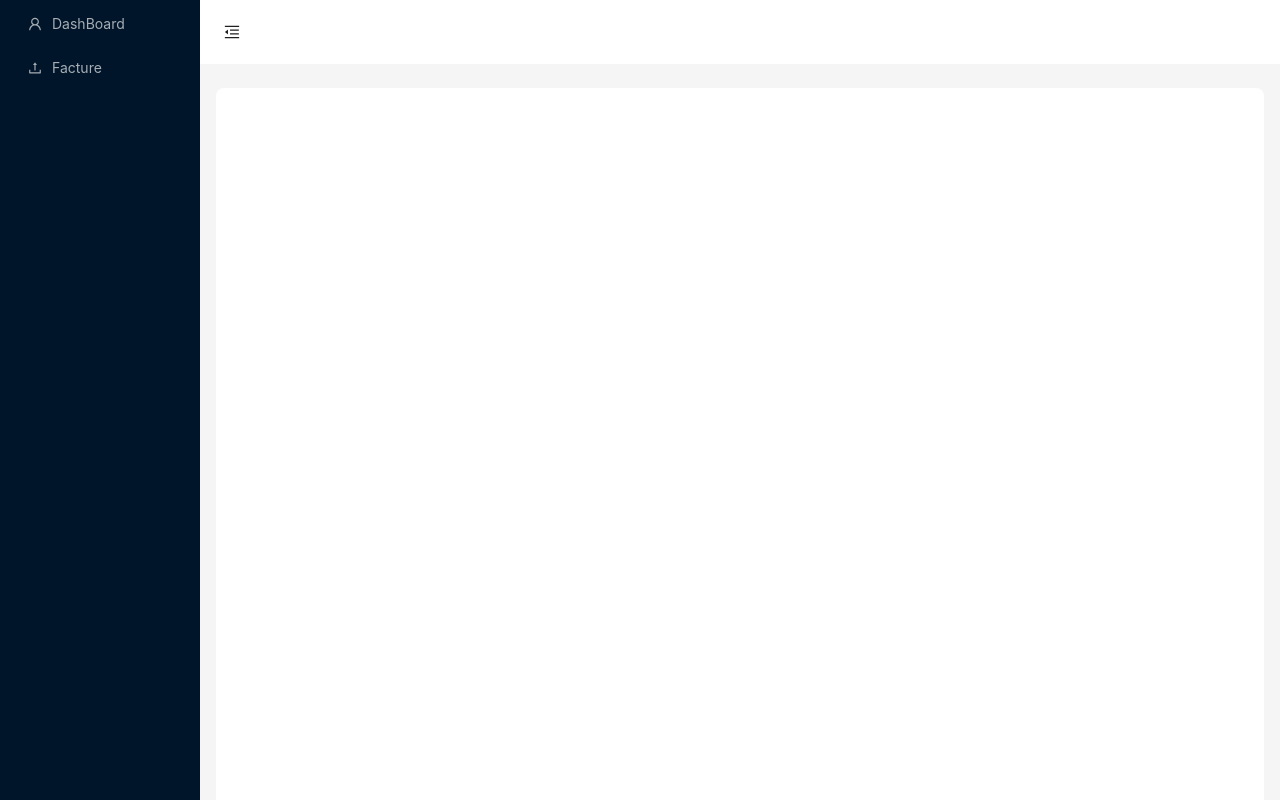
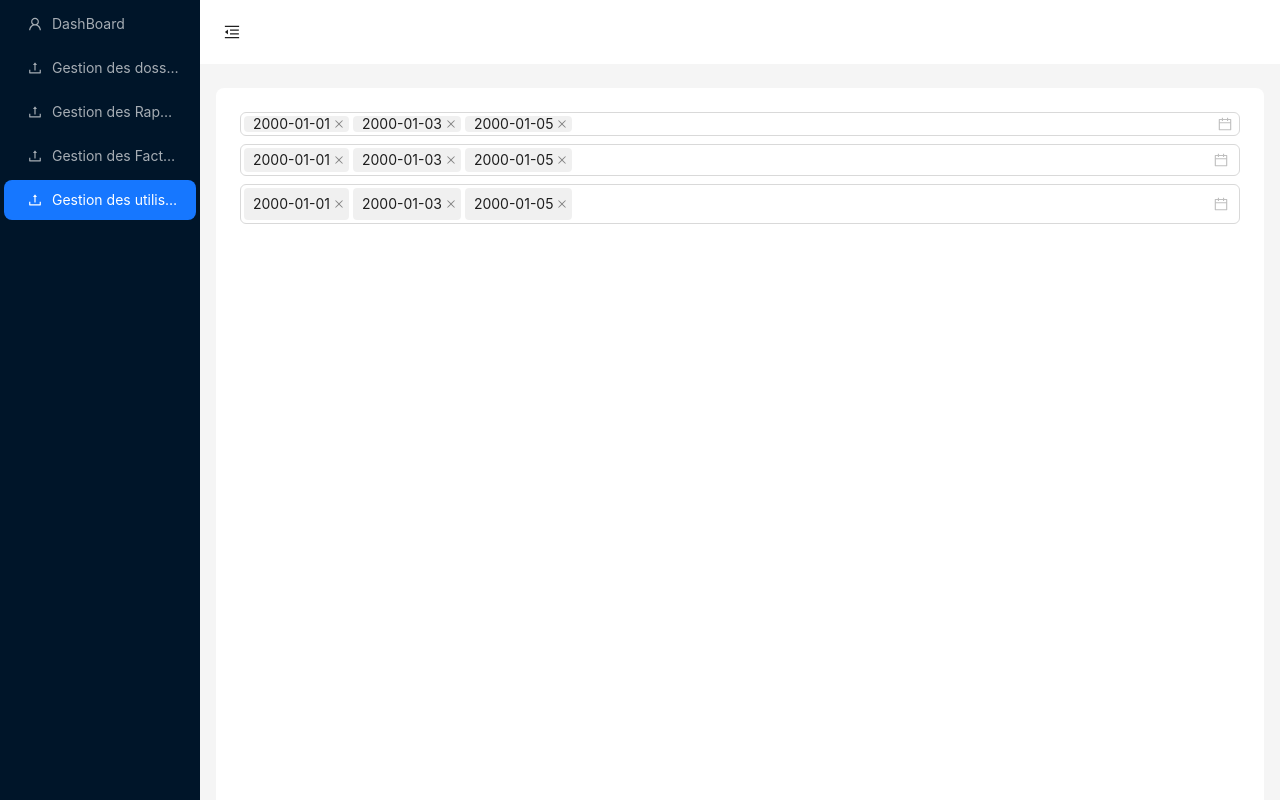
Before and after one commit to abdelmoughiterrabih/diagnostic-immobilier-frontend, a React (Create React App) app: page /utilisateur in a window 1280 px wide. Shown: the top 800 px of the page. Built offline with nearby package versions, Linux system fonts and the light colour scheme.

Commit message:
preparer les folder

```diff
--- a/src/AppComponents/index.js
+++ b/src/AppComponents/index.js
@@ -47,10 +47,26 @@ const AppComponent = () => {
               label: 'DashBoard',
             },
             {
+              key: '/Dossier',
+              icon: <UploadOutlined />,
+              label: ' Gestion des dossiers',
+            },
+            {
+              key: '/Rapport',
+              icon: <UploadOutlined />,
+              label: ' Gestion des Rapports ',
+            },
+            {
               key: '/facture',
               icon: <UploadOutlined />,
-              label: 'Facture',
+              label: ' Gestion des Factures',
             },
+            {
+              key: '/utilisateur',
+              icon: <UploadOutlined />,
+              label: ' Gestion des utilisateurs',
+            },
+
           ]}
         />
       </Sider>
--- a/src/Routes/index.js
+++ b/src/Routes/index.js
@@ -2,7 +2,9 @@ import { BrowserRouter,Route,Routes, useLocation } from "react-router-dom";
 import { AnimatePresence } from "framer-motion";
 import Facture from "../components/facture";
 import DashBoard from "../components/DashBoard";
-
+import Dossier from "../components/Dossier";
+import Utilisateur from "../components/Utilisateur";
+import Rapport from "../components/Rapport";
 
 
 function AppRoutes(){
@@ -13,6 +15,9 @@ function AppRoutes(){
 
         <Route path='/facture' element={<Facture/>}/>
         <Route path='/dashboard' element={<DashBoard/>}/>
+        <Route path='/dossier' element={<Dossier/>}/>
+        <Route path='/utilisateur' element={<Utilisateur/>}/>
+        <Route path='/rapport' element={<Rapport/>}/>
      </Routes>
 
      </AnimatePresence>
--- /dev/null
+++ b/src/components/Dossier/index.js
@@ -0,0 +1,27 @@
+import React from 'react';
+import { DatePicker, Flex } from 'antd';
+import dayjs from 'dayjs';
+const onChange = (date, dateString) => {
+  console.log(date, dateString);
+};
+const defaultValue = [dayjs('2000-01-01'), dayjs('2000-01-03'), dayjs('2000-01-05')];
+const Dossier = () => (
+  <Flex vertical gap="small">
+    <DatePicker
+      multiple
+      onChange={onChange}
+      maxTagCount="responsive"
+      defaultValue={defaultValue}
+      size="small"
+    />
+    <DatePicker multiple onChange={onChange} maxTagCount="responsive" defaultValue={defaultValue} />
+    <DatePicker
+      multiple
+      onChange={onChange}
+      maxTagCount="responsive"
+      defaultValue={defaultValue}
+      size="large"
+    />
+  </Flex>
+);
+export default  Dossier;
--- /dev/null
+++ b/src/components/Rapport/index.js
@@ -0,0 +1,11 @@
+import React from 'react';
+import { Calendar } from 'antd';
+const Rapport = () => {
+  const onPanelChange = (value, mode) => {
+    console.log(value.format('YYYY-MM-DD'), mode);
+  };
+  return (
+  <h1>tttt</h1>
+);
+};
+export default Rapport;
--- /dev/null
+++ b/src/components/Utilisateur/index.js
@@ -0,0 +1,27 @@
+import React from 'react';
+import { DatePicker, Flex } from 'antd';
+import dayjs from 'dayjs';
+const onChange = (date, dateString) => {
+  console.log(date, dateString);
+};
+const defaultValue = [dayjs('2000-01-01'), dayjs('2000-01-03'), dayjs('2000-01-05')];
+const Utilisateur = () => (
+  <Flex vertical gap="small">
+    <DatePicker
+      multiple
+      onChange={onChange}
+      maxTagCount="responsive"
+      defaultValue={defaultValue}
+      size="small"
+    />
+    <DatePicker multiple onChange={onChange} maxTagCount="responsive" defaultValue={defaultValue} />
+    <DatePicker
+      multiple
+      onChange={onChange}
+      maxTagCount="responsive"
+      defaultValue={defaultValue}
+      size="large"
+    />
+  </Flex>
+);
+export default Utilisateur;
```
Also changed, not shown: src/components/Dossier/index.css (added), src/components/Rapport/index.css (added), src/components/Utilisateur/index.css (added).
